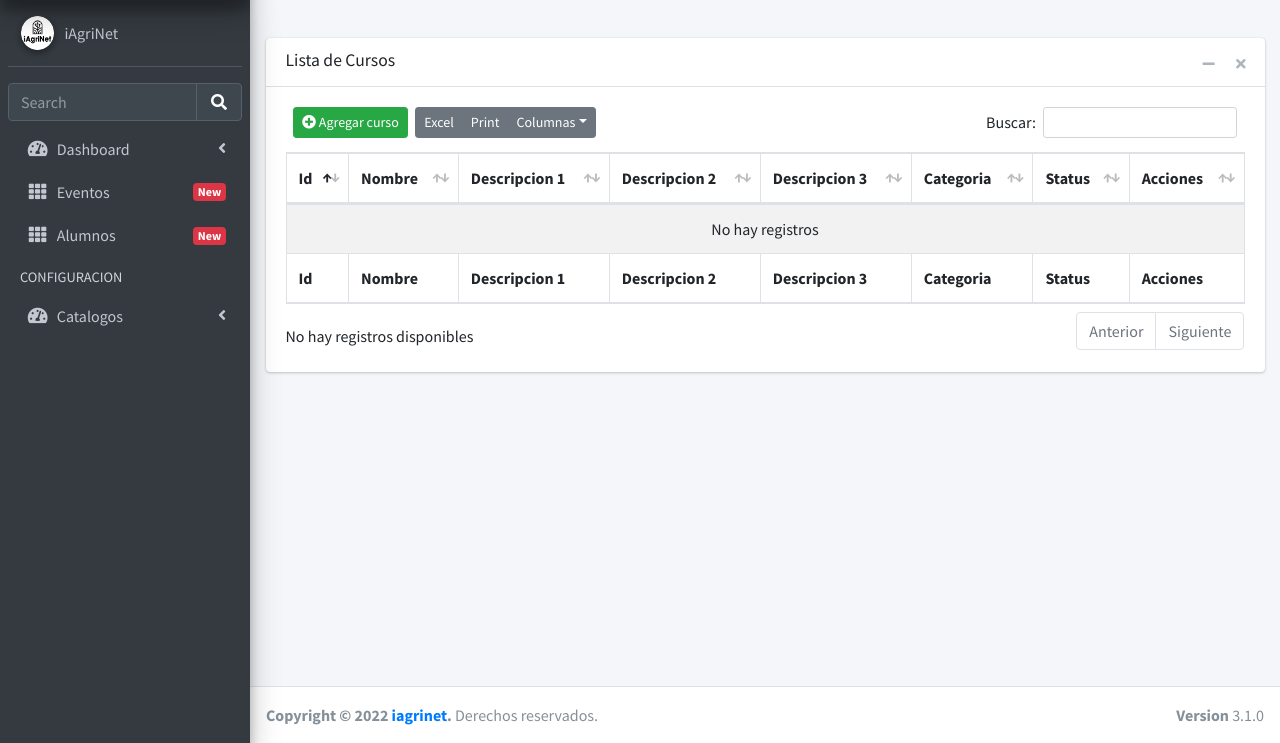
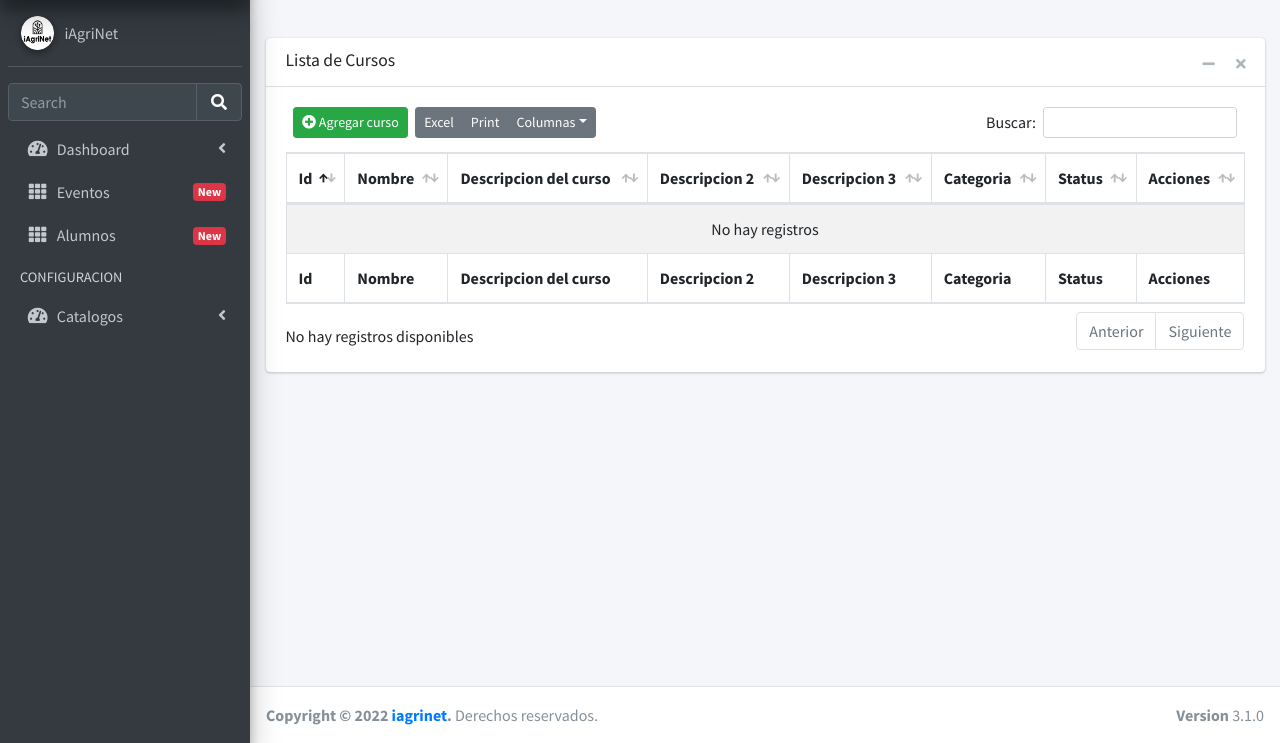
Before and after one commit to celsoinzunza/appcursos, a Django app: page /catalogos/cursos/ in a window 1280 px wide. Shown: the part 57-800 px from the top of the page. Run offline with Django 4.2, Linux system fonts and the light colour scheme; data that the repository does not hold is empty; some libraries are stand-ins or nearby versions.

Commit message:
cambiando encabezados en cursos list

```diff
--- a/catalogos/templates/catalogos/cursos/cursos_list.html
+++ b/catalogos/templates/catalogos/cursos/cursos_list.html
@@ -46,7 +46,7 @@
         <tr>
           <th>Id</th>
           <th>Nombre</th>
-          <th>Descripcion 1</th>
+          <th>Descripcion del curso</th>
           <th>Descripcion 2</th>
           <th>Descripcion 3</th>
           <th>Categoria</th>
@@ -80,7 +80,7 @@
         <tr>
           <th>Id</th>
           <th>Nombre</th>
-          <th>Descripcion 1</th>
+          <th>Descripcion del curso</th>
           <th>Descripcion 2</th>
           <th>Descripcion 3</th>
           <th>Categoria</th>
```
